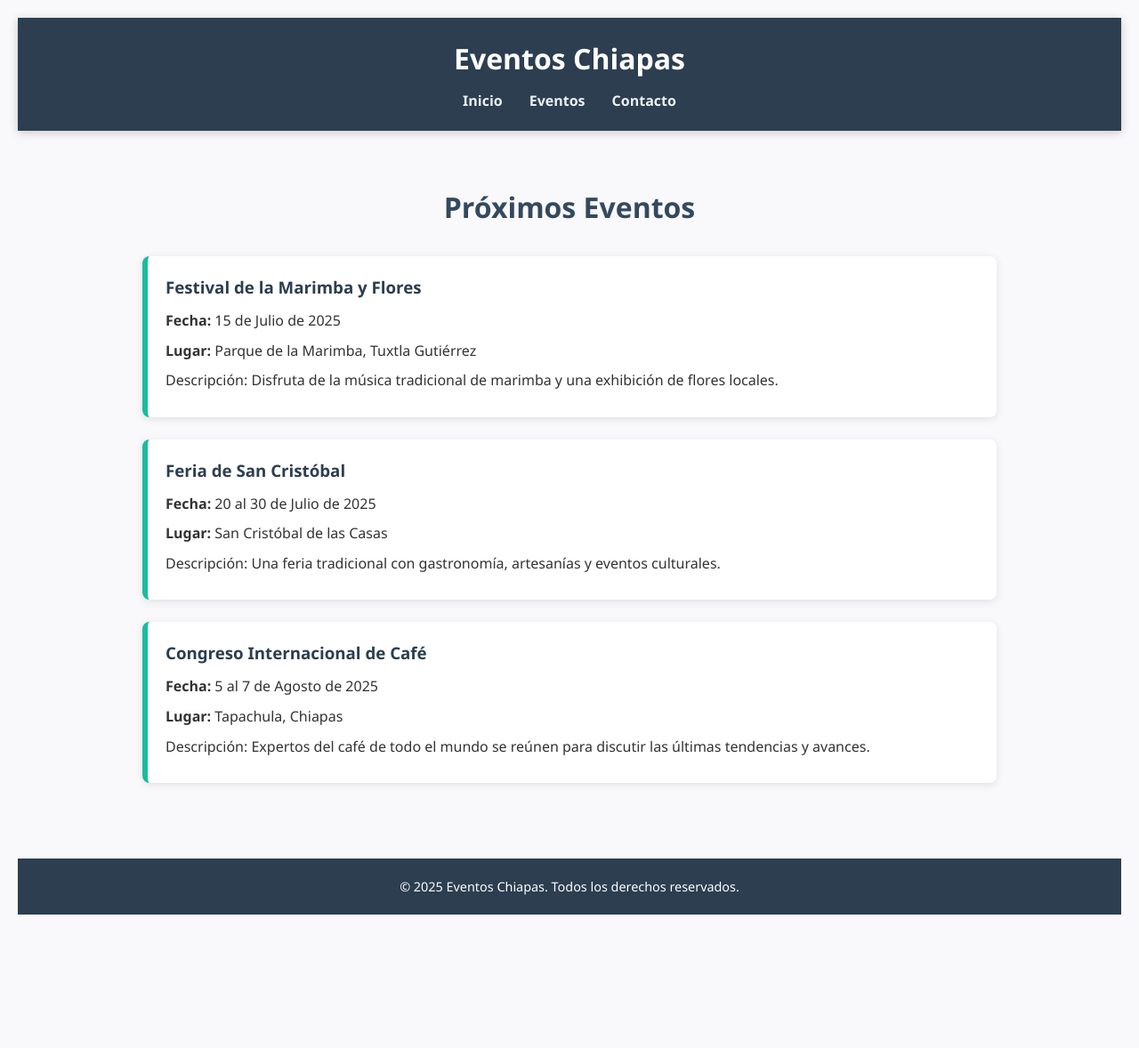
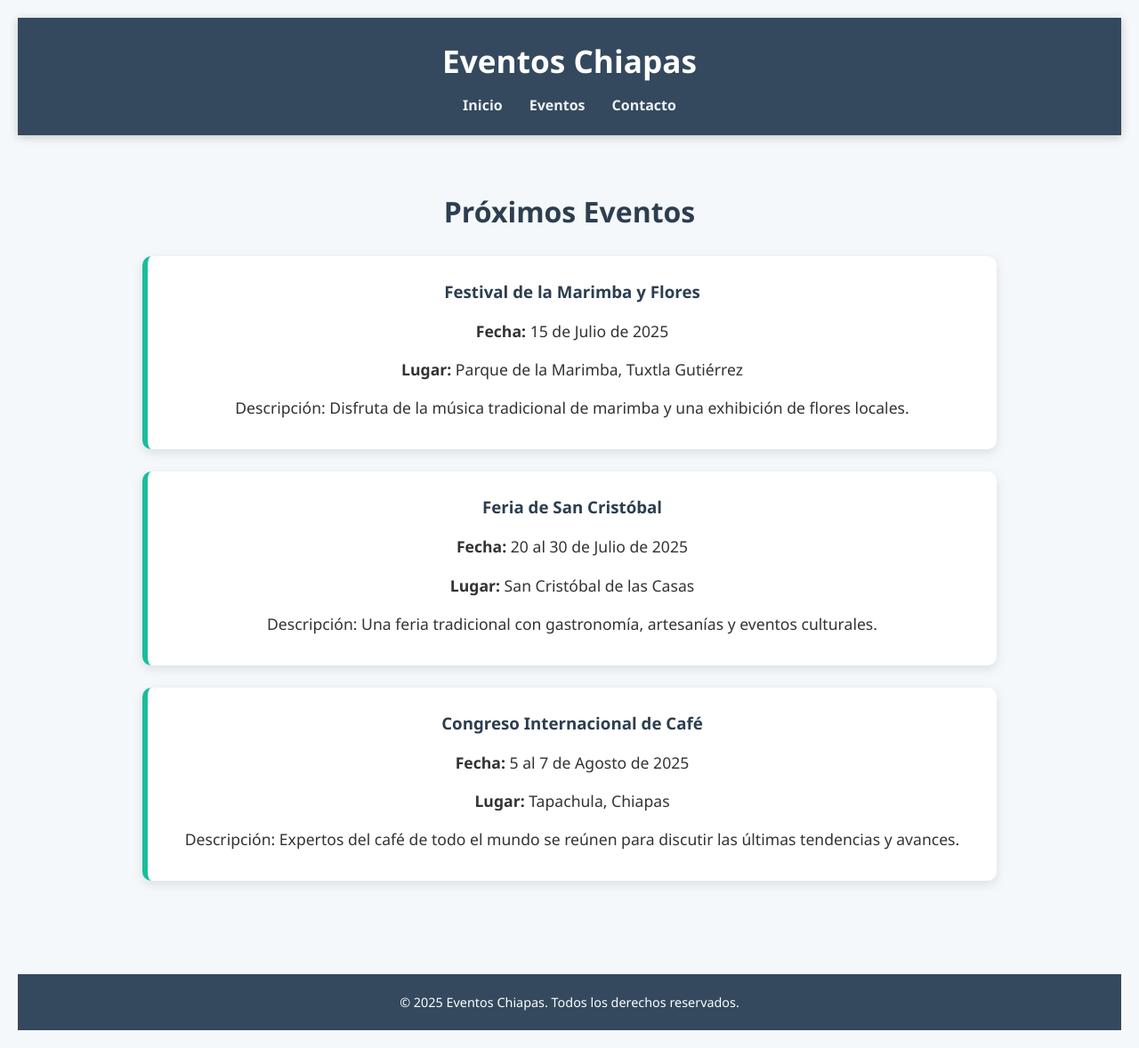
Before and after one commit to GuillenME/EventosChiapass, a plain HTML site: page eventos.html in a window 1280 px wide. Shown: the whole page at 89% size. Before the commit the page ends 1048 px from the top, so only its background shows below. Drawn offline with Linux system fonts and the light colour scheme.

```diff
--- a/css/eventos.css
+++ /dev/null
@@ -1,95 +0,0 @@
-/* Reset básico */
-* {
-  margin: 0;
-  padding: 0;
-  box-sizing: border-box;
-}
-
-body {
-  font-family: 'Segoe UI', Tahoma, Geneva, Verdana, sans-serif;
-  background-color: #f9f9fb;
-  color: #333;
-  line-height: 1.6;
-  padding: 20px;
-}
-
-/* Encabezado */
-header {
-  background-color: #2c3e50;
-  color: white;
-  padding: 20px 0;
-  text-align: center;
-  margin-bottom: 40px;
-  box-shadow: 0 2px 10px rgba(0,0,0,0.2);
-}
-
-header h1 {
-  font-size: 2em;
-  margin-bottom: 10px;
-}
-
-nav ul {
-  list-style: none;
-  display: flex;
-  justify-content: center;
-  gap: 30px;
-}
-
-nav ul li a {
-  color: #ecf0f1;
-  text-decoration: none;
-  font-weight: bold;
-  transition: color 0.3s ease;
-}
-
-nav ul li a:hover {
-  color: #1abc9c;
-}
-
-/* Contenido principal */
-main {
-  max-width: 1000px;
-  margin: 0 auto;
-  padding: 20px;
-}
-
-#eventos h2 {
-  text-align: center;
-  margin-bottom: 30px;
-  font-size: 2em;
-  color: #34495e;
-}
-
-/* Tarjetas de evento */
-.event-item {
-  background-color: white;
-  padding: 20px;
-  border-left: 6px solid #1abc9c;
-  border-radius: 8px;
-  margin-bottom: 25px;
-  box-shadow: 0 2px 10px rgba(0,0,0,0.1);
-  transition: transform 0.2s ease;
-}
-
-.event-item:hover {
-  transform: scale(1.02);
-}
-
-.event-item h3 {
-  color: #2c3e50;
-  margin-bottom: 10px;
-}
-
-.event-item p {
-  margin-bottom: 8px;
-}
-
-/* Pie de página */
-footer {
-  text-align: center;
-  padding: 20px;
-  margin-top: 40px;
-  background-color: #2c3e50;
-  color: white;
-  font-size: 0.9em;
-}
--- a/css/index.css
+++ /dev/null
@@ -1,88 +0,0 @@
-/* Reset básico */
-* {
-  margin: 0;
-  padding: 0;
-  box-sizing: border-box;
-}
-
-body {
-  font-family: 'Segoe UI', Tahoma, Geneva, Verdana, sans-serif;
-  background-color: #f5f8fa;
-  color: #333;
-  line-height: 1.6;
-}
-
-/* Encabezado */
-header {
-  background-color: #34495e;
-  color: white;
-  padding: 20px 0;
-  text-align: center;
-  box-shadow: 0 2px 8px rgba(0, 0, 0, 0.1);
-}
-
-header h1 {
-  font-size: 2.2em;
-  margin-bottom: 10px;
-}
-
-nav ul {
-  list-style: none;
-  display: flex;
-  justify-content: center;
-  gap: 30px;
-}
-
-nav ul li a {
-  color: white;
-  text-decoration: none;
-  font-weight: bold;
-  transition: color 0.3s ease;
-}
-
-nav ul li a:hover {
-  color: #1abc9c;
-}
-
-/* Sección principal */
-main {
-  max-width: 1000px;
-  margin: 40px auto;
-  padding: 20px;
-}
-
-#welcome h1 {
-  text-align: center;
-  font-size: 2em;
-  color: #2c3e50;
-  margin-bottom: 25px;
-}
-
-.event-item {
-  background-color: white;
-  padding: 25px;
-  border-radius: 10px;
-  box-shadow: 0 4px 12px rgba(0, 0, 0, 0.1);
-  text-align: center;
-}
-
-.event-item p {
-  font-size: 1.1em;
-  margin-top: 15px;
-}
-
-.image {
-  max-width: 100%;
-  height: auto;
-  border-radius: 10px;
-  margin-bottom: 15px;
-}
-
-/* Pie de página */
-footer {
-  text-align: center;
-  padding: 20px;
-  background-color: #34495e;
-  color: white;
-  margin-top: 60px;
-}
--- a/css/contacto.css
+++ b/css/style.css
@@ -7,7 +7,7 @@
 
 body {
   font-family: 'Segoe UI', Tahoma, Geneva, Verdana, sans-serif;
-  background: #f4f4f9;
+  background-color: #f5f8fa;
   color: #333;
   line-height: 1.6;
   padding: 20px;
@@ -15,17 +15,17 @@
 
 /* Encabezado */
 header {
-  background-color: #2c3e50;
-  color: #fff;
+  background-color: #34495e;
+  color: white;
   padding: 20px 0;
   text-align: center;
   margin-bottom: 40px;
-  box-shadow: 0 2px 10px rgba(0,0,0,0.2);
+  box-shadow: 0 2px 10px rgba(0, 0, 0, 0.2);
 }
 
 header h1 {
+  font-size: 2.2em;
   margin-bottom: 10px;
-  font-size: 2em;
 }
 
 nav ul {
@@ -46,12 +46,54 @@
   color: #1abc9c;
 }
 
-/* Título de contacto */
-h2 {
+/* Sección principal */
+main {
+  max-width: 1000px;
+  margin: 40px auto;
+  padding: 20px;
+}
+
+#welcome h1,
+#eventos h2 {
   text-align: center;
-  margin-bottom: 20px;
   font-size: 2em;
-  color: #34495e;
+  color: #2c3e50;
+  margin-bottom: 25px;
+}
+
+/* Tarjetas de evento */
+.event-item {
+  background-color: white;
+  padding: 25px;
+  border-left: 6px solid #1abc9c;
+  border-radius: 10px;
+  margin-bottom: 25px;
+  box-shadow: 0 4px 12px rgba(0, 0, 0, 0.1);
+  text-align: center;
+  transition: transform 0.2s ease;
+}
+
+.event-item:hover {
+  transform: scale(1.02);
+}
+
+.event-item h3 {
+  color: #2c3e50;
+  margin-bottom: 10px;
+}
+
+.event-item p {
+  font-size: 1.1em;
+  margin-top: 15px;
+  margin-bottom: 8px;
+}
+
+/* Imágenes */
+.image {
+  max-width: 100%;
+  height: auto;
+  border-radius: 10px;
+  margin-bottom: 15px;
 }
 
 /* Formulario de contacto */
@@ -61,7 +103,7 @@
   padding: 30px;
   margin: 0 auto;
   border-radius: 8px;
-  box-shadow: 0 2px 12px rgba(0,0,0,0.1);
+  box-shadow: 0 2px 12px rgba(0, 0, 0, 0.1);
 }
 
 form label {
@@ -105,12 +147,20 @@
   background-color: #16a085;
 }
 
+/* Título de contacto */
+h2 {
+  text-align: center;
+  margin-bottom: 20px;
+  font-size: 2em;
+  color: #34495e;
+}
+
 /* Pie de página */
 footer {
   text-align: center;
   padding: 20px;
-  margin-top: 40px;
-  background-color: #2c3e50;
+  margin-top: 60px;
+  background-color: #34495e;
   color: white;
   font-size: 0.9em;
 }
--- a/eventos.html
+++ b/eventos.html
@@ -4,7 +4,7 @@
     <meta charset="UTF-8">
     <meta name="viewport" content="width=device-width, initial-scale=1.0">
     <title>Eventos - Eventos Chiapas</title>
-    <link rel="stylesheet" href="css/eventos.css">
+    <link rel="stylesheet" href="css/style.css">
 </head>
 <body>
     <header>
```
Also changed, not shown: contacto.html (+1 -1 lines), index.html (+2 -2 lines).
